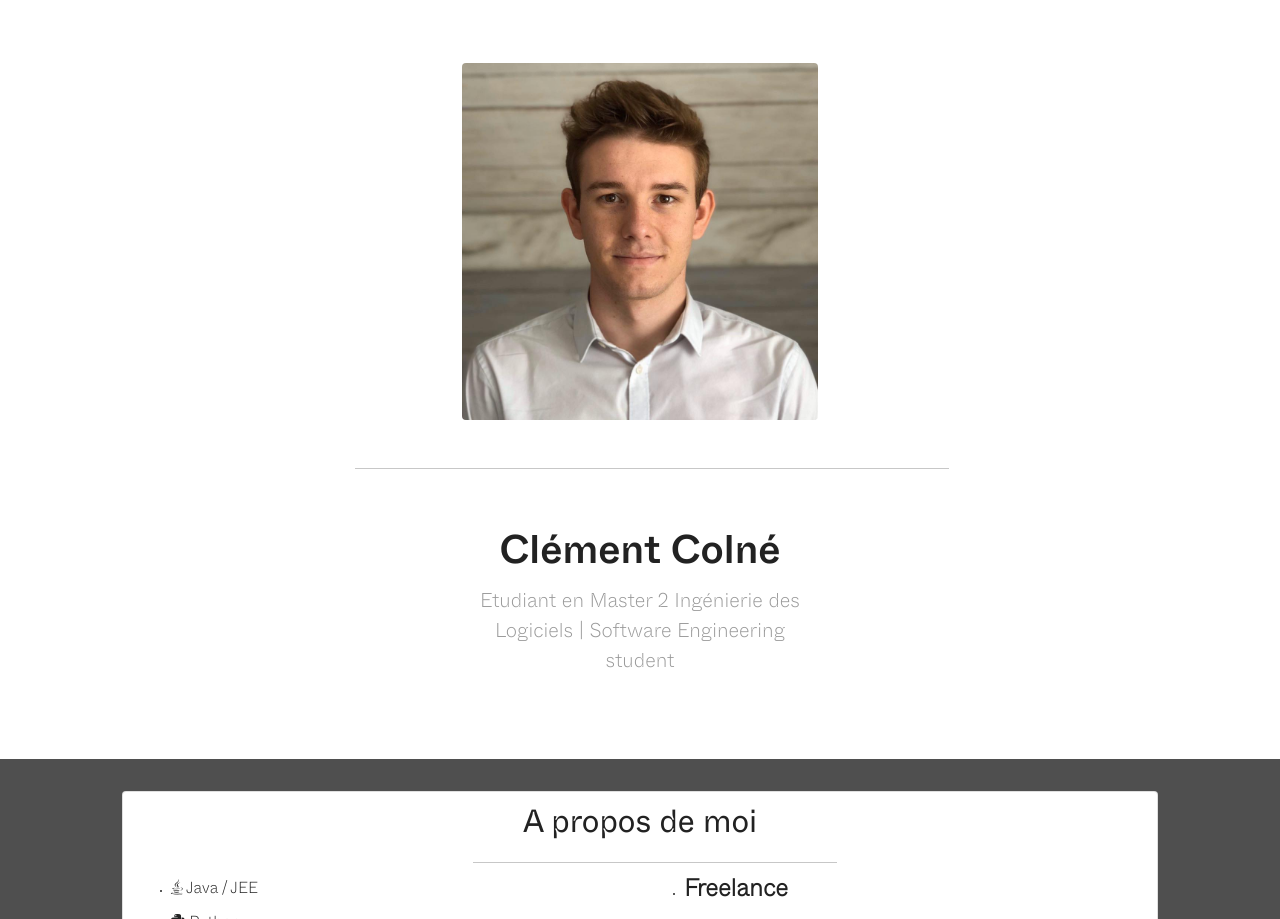
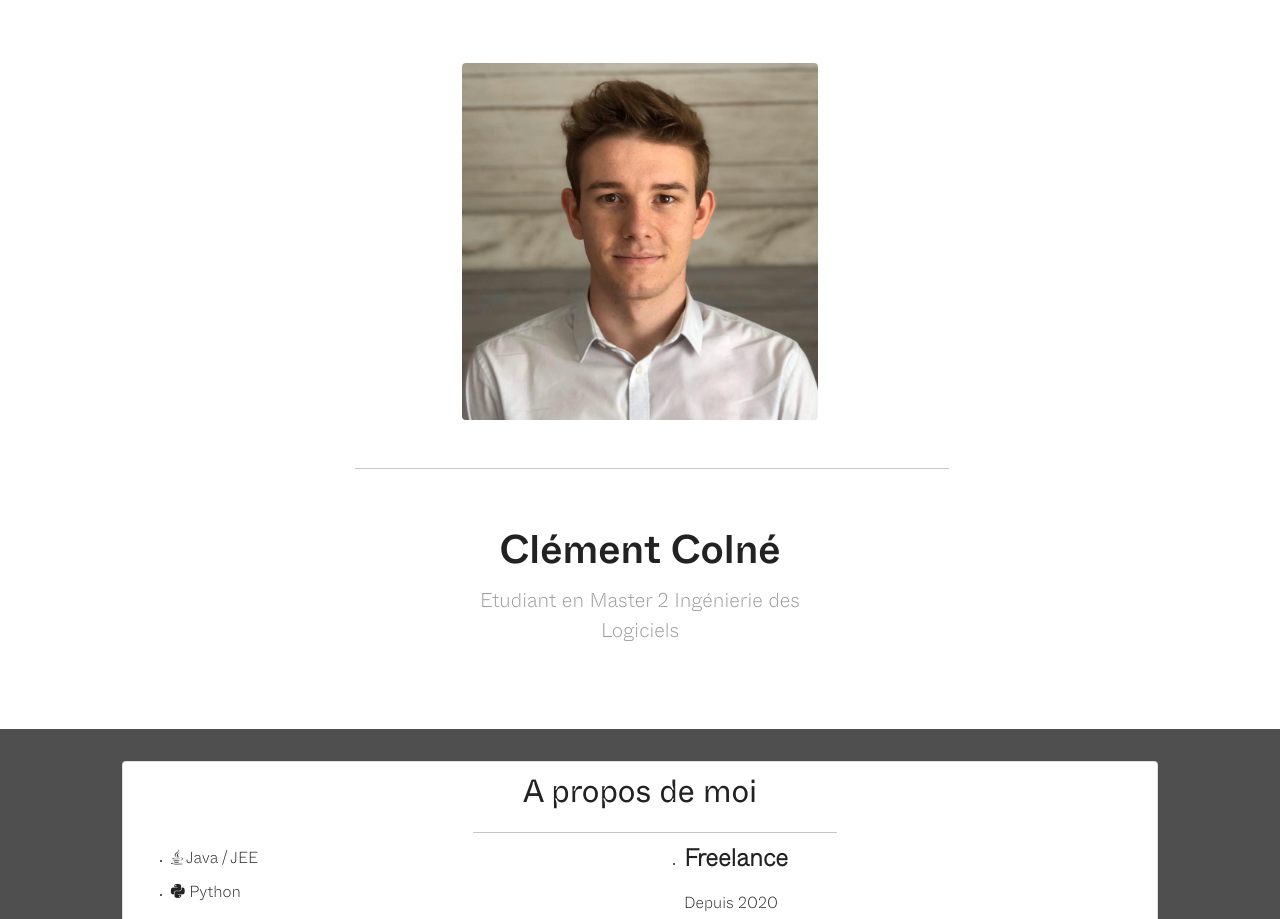
Before and after one commit to clementcolne/portfolio, a PHP site: page / in a window 1280 px wide. Shown: the part 57-976 px from the top of the page. Run offline with PHP 8.4, Linux system fonts and the light colour scheme.

```diff
--- a/index.php
+++ b/index.php
@@ -22,7 +22,7 @@
 
           <div class="offset-lg-4 col-lg-4 center">
             <h1>Clément Colné</h1>
-            <p class="lead description">Etudiant en Master 2 Ingénierie des Logiciels | Software Engineering student</p>
+            <p class="lead description">Etudiant en Master 2 Ingénierie des Logiciels</p>
           </div>
         </div>
       </div>
```
